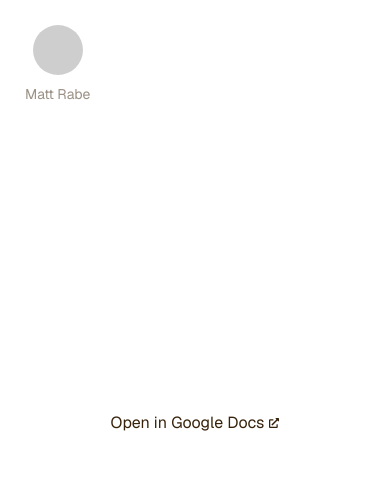
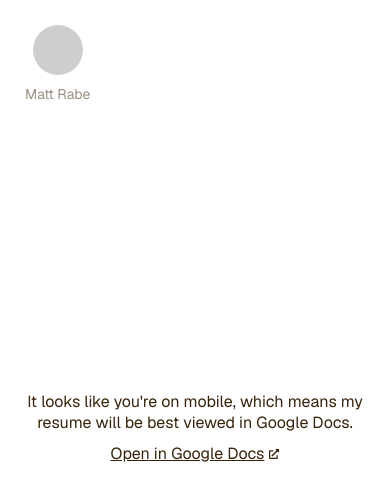
Before and after one commit to mattrabe/mattrabe.com, a Next.js app: page /resume in a window 390 px wide. Shown: the top 500 px of the page. Built offline with nearby package versions, Linux system fonts and the light colour scheme; grey boxes are pictures that could not be loaded.

Commit message:
Handle mobile on resume page

```diff
--- a/src/app/ui/globals.css
+++ b/src/app/ui/globals.css
@@ -31,5 +31,10 @@ body {
 
 a {
   color: inherit;
-  text-decoration: none;
+  text-decoration: underline;
 }
+
+p {
+  padding-bottom: 10px;
+  padding-top: 10px;
+}
--- a/src/components/Resume/index.tsx
+++ b/src/components/Resume/index.tsx
@@ -7,11 +7,20 @@ export function Resume(props: {
 }) {
   return (
     <>
+      <div
+        className='show-on-mobile'
+        style={{
+          padding: '20px',
+          textAlign: 'center',
+        }}
+      >
+        <p>It looks like you&apos;re on mobile, which means my resume will be best viewed in Google Docs.</p>
+
         <Link
+  //        href='https://docs.google.com/document/d/e/2PACX-1vSXxS4coPbUnZBDiMXB88Jl1yNbrLgec4havyzQhaE6jRJ5_n5f9Q91guy_OnslUDaEHeh93Y7MGAqf/pub?embedded=true'
           href='https://docs.google.com/document/d/1aMJ1se0rFbErJs9vFdZ8uDyWZTO6TwweKHZlMlGuy5Q/view'
           target='_blank'
           rel='noopener noreferrer'
-        className='show-on-mobile'
         >
           Open in Google Docs
           <FaExternalLinkAlt
@@ -19,8 +28,11 @@ export function Resume(props: {
             style={{ marginLeft: 5 }}
           />
         </Link>
+      </div>
+
       <iframe
         className='hide-on-mobile'
+  //      src='https://docs.google.com/document/d/e/2PACX-1vSXxS4coPbUnZBDiMXB88Jl1yNbrLgec4havyzQhaE6jRJ5_n5f9Q91guy_OnslUDaEHeh93Y7MGAqf/pub?embedded=true'
         src='https://docs.google.com/document/d/1aMJ1se0rFbErJs9vFdZ8uDyWZTO6TwweKHZlMlGuy5Q/view?embedded=true'
         style={{
           backgroundColor: '#ccc',
```
Lines whose indentation alone changed are shown as unchanged.
